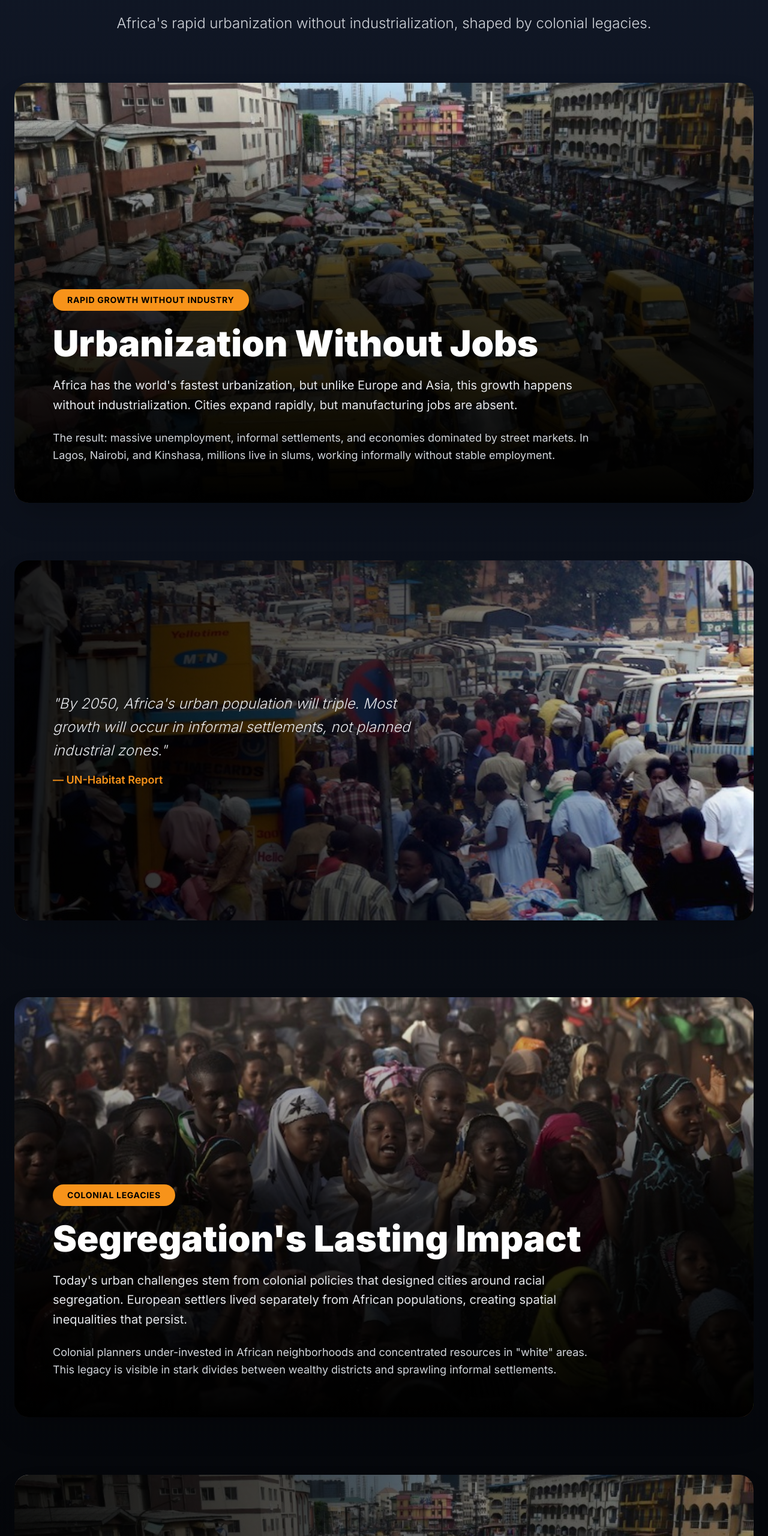
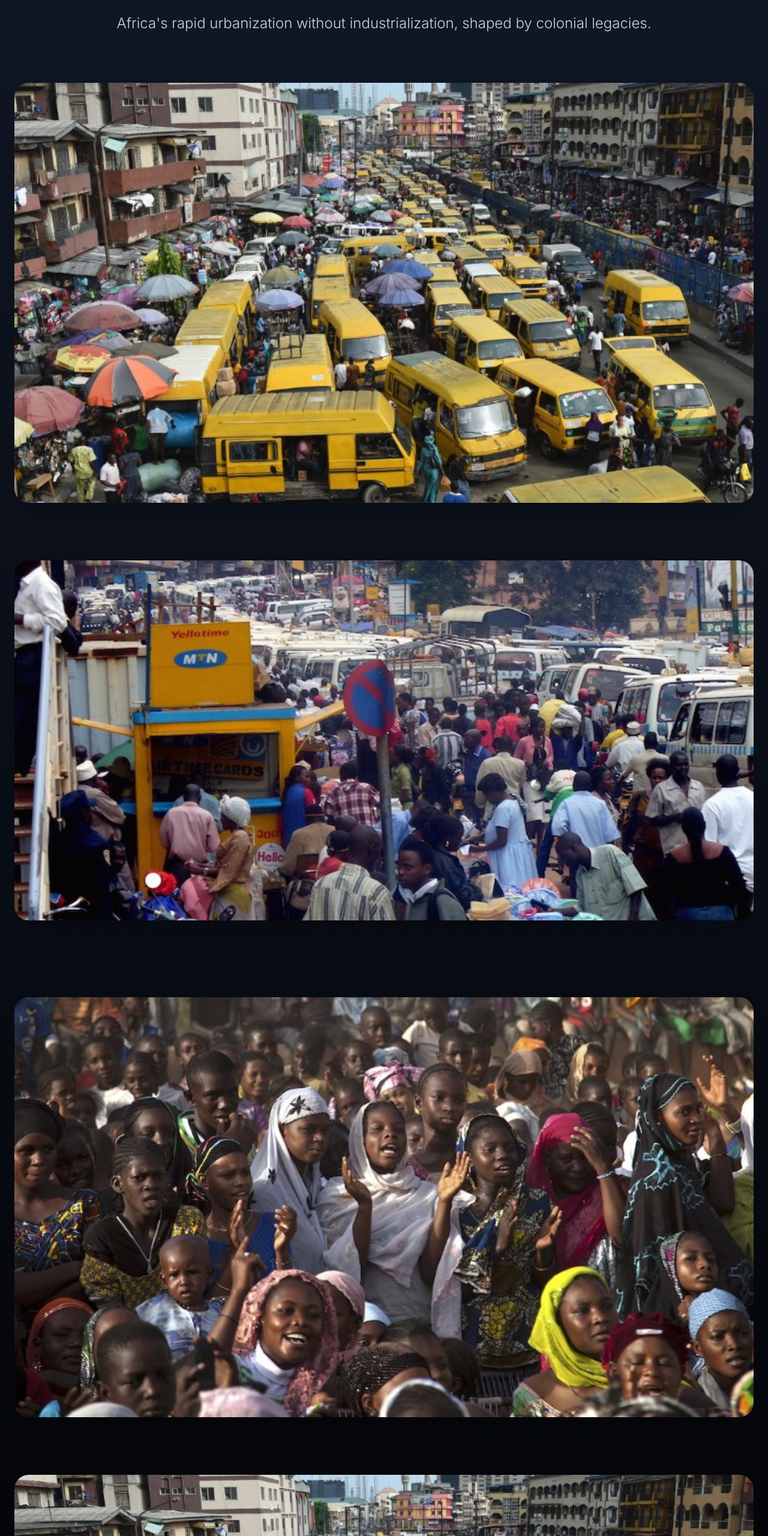
Before and after one commit to NateTheeGreat/Africa, a plain HTML site: page index.html in a window 1280 px wide. Shown: the part 6200-8760 px from the top of the page at 60% size. Drawn offline with nearby package versions, Linux system fonts and the light colour scheme.

Commit message:
Add hover effect to LO2 images to show text on hover only

```diff
--- a/index.html
+++ b/index.html
@@ -379,7 +379,7 @@
                 <div class="relative rounded-3xl overflow-hidden shadow-2xl group">
                     <img src="assets/lagos-street.jpg" alt="Lagos Street" class="w-full h-[700px] object-cover">
                     <div
-                        class="absolute inset-0 bg-gradient-to-t from-black via-black/80 to-transparent flex items-end">
+                        class="absolute inset-0 bg-gradient-to-t from-black via-black/80 to-transparent flex items-end image-overlay">
                         <div class="p-16 max-w-5xl">
                             <div
                                 class="inline-block bg-[#f7931a] text-black px-6 py-2 rounded-full font-bold text-sm mb-6 uppercase tracking-wider">
@@ -407,7 +407,7 @@
                 <div class="relative rounded-3xl overflow-hidden shadow-2xl group">
                     <img src="assets/urban-market.jpg" alt="Urban Market" class="w-full h-[600px] object-cover">
                     <div
-                        class="absolute inset-0 bg-gradient-to-r from-black/90 via-black/60 to-transparent flex items-center">
+                        class="absolute inset-0 bg-gradient-to-r from-black/90 via-black/60 to-transparent flex items-center image-overlay">
                         <div class="p-16 max-w-3xl">
                             <p class="text-gray-200 text-2xl leading-relaxed mb-4 font-light italic">
                                 "By 2050, Africa's urban population will triple. Most growth will occur in informal
@@ -427,7 +427,7 @@
                 <div class="relative rounded-3xl overflow-hidden shadow-2xl group">
                     <img src="assets/african-crowd.jpg" alt="Urban Population" class="w-full h-[700px] object-cover">
                     <div
-                        class="absolute inset-0 bg-gradient-to-t from-black via-black/80 to-transparent flex items-end">
+                        class="absolute inset-0 bg-gradient-to-t from-black via-black/80 to-transparent flex items-end image-overlay">
                         <div class="p-16 max-w-5xl">
                             <div
                                 class="inline-block bg-[#f7931a] text-black px-6 py-2 rounded-full font-bold text-sm mb-6 uppercase tracking-wider">
@@ -456,7 +456,7 @@
                 <div class="relative rounded-3xl overflow-hidden shadow-2xl group">
                     <img src="assets/lagos-street.jpg" alt="Urban Infrastructure" class="w-full h-[600px] object-cover">
                     <div
-                        class="absolute inset-0 bg-gradient-to-r from-black/90 via-black/60 to-transparent flex items-center">
+                        class="absolute inset-0 bg-gradient-to-r from-black/90 via-black/60 to-transparent flex items-center image-overlay">
                         <div class="p-16 max-w-3xl">
                             <p class="text-gray-200 text-2xl leading-relaxed mb-4 font-light italic">
                                 "Colonial cities were instruments of control, with spatial segregation ensuring European
```
